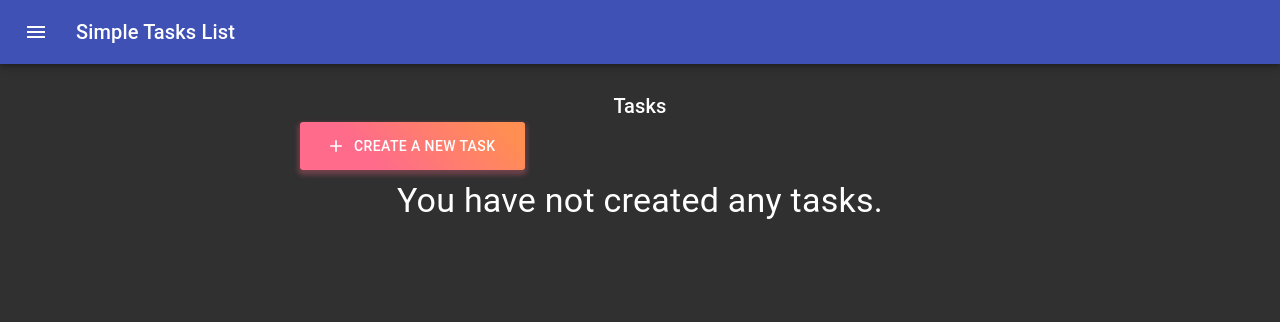
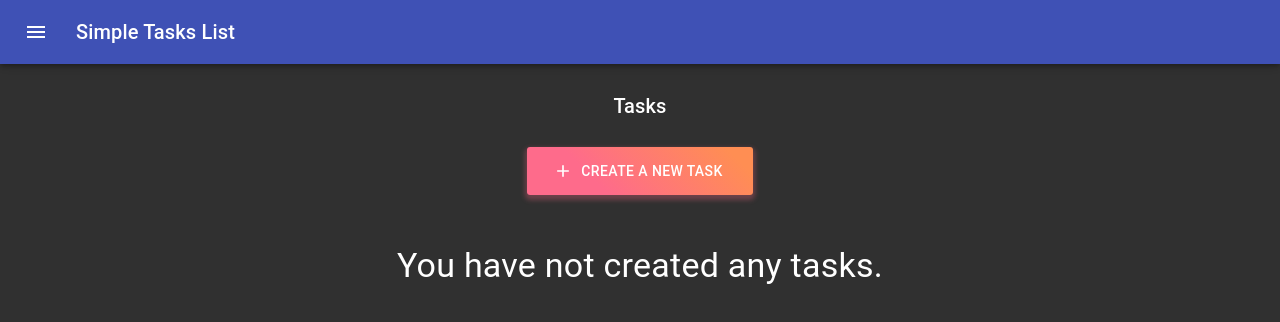
Before and after one commit to WaterlessPiano2/Todos, a React (Create React App) app: page / in a window 1280 px wide. Shown: the top 322 px of the page. Built offline with nearby package versions, Linux system fonts and the light colour scheme.

Commit message:
Type for a task is shared, tidied tasklist

```diff
--- a/src/components/TaskForm.tsx
+++ b/src/components/TaskForm.tsx
@@ -30,7 +30,7 @@ const useStyles = makeStyles(() =>
   })
 );
 
-interface ITaskForm {
+export interface ITaskForm {
   title: string;
   description: string;
   isCompleted: boolean;
--- a/src/components/TasksList.tsx
+++ b/src/components/TasksList.tsx
@@ -19,6 +19,7 @@ import AddIcon from "@material-ui/icons/Add";
 import { Button } from "@material-ui/core";
 import { Link } from "react-router-dom";
 import { getTodoItemsFromLocalStorage } from "../helper";
+import { ITaskForm } from "./TaskForm";
 
 const useStyles = makeStyles((theme) => ({
   root: {
@@ -35,9 +36,11 @@ const useStyles = makeStyles((theme) => ({
     textAlign: "center",
   },
   emptyListMessage: {
+    marginTop: 50,
     textAlign: "center",
   },
   createButton: {
+    marginTop:25,
     background: "linear-gradient(45deg, #FE6B8B 30%, #FF8E53 90%)",
     border: 0,
     borderRadius: 3,
@@ -48,9 +51,7 @@ const useStyles = makeStyles((theme) => ({
   },
 }));
 
-function generateList(
-  todos: { string: string | boolean | Date }[]
-): JSX.Element[] {
+function generateList(todos: ITaskForm[]): JSX.Element[] {
   return todos.map((todo) => {
     return (
       <ListItem>
@@ -85,14 +86,13 @@ const TasksList = () => {
 
   return (
     <div className={classes.root}>
-      <Grid container justify="space-around" direction="row">
+      <Grid container alignItems="center" justify="center" direction="column">
         <Grid item xs={12}>
           <Typography variant="h6" className={classes.title}>
             Tasks
           </Typography>
         </Grid>
-        {/* Allign this button to the end */}
-      </Grid>
+        <Grid item xs={12}>
           <Button
             className={classes.createButton}
             component={Link}
@@ -103,12 +103,19 @@ const TasksList = () => {
           >
             Create a new Task
           </Button>
+        </Grid>
+      </Grid>
+
       {todoItems.length ? (
         <div className={classes.demo}>
           <List>{generateList(todoItems)}</List>
         </div>
       ) : (
-        <Typography className={classes.title} variant="h4" gutterBottom>
+        <Typography
+          className={classes.emptyListMessage}
+          variant="h4"
+          gutterBottom
+        >
           You have not created any tasks.
         </Typography>
       )}
--- a/src/helper.ts
+++ b/src/helper.ts
@@ -1,3 +1,5 @@
+import { ITaskForm } from "./components/TaskForm";
+
 export const getTodoItemsFromLocalStorage = (key: string) => {
   const value: string | null = localStorage.getItem(key);
 
@@ -18,7 +20,5 @@ export const getTodoItemsFromLocalStorage = (key: string) => {
   return todoItems;
 };
 
-export const saveTodoItemsToLocalStorage = (
-  key: string,
-  data: { string: string | boolean | Date }
-) => localStorage.setItem(key, JSON.stringify(data))
+export const saveTodoItemsToLocalStorage = (key: string, data: ITaskForm) =>
+  localStorage.setItem(key, JSON.stringify(data));
```
Lines whose indentation alone changed are shown as unchanged.
